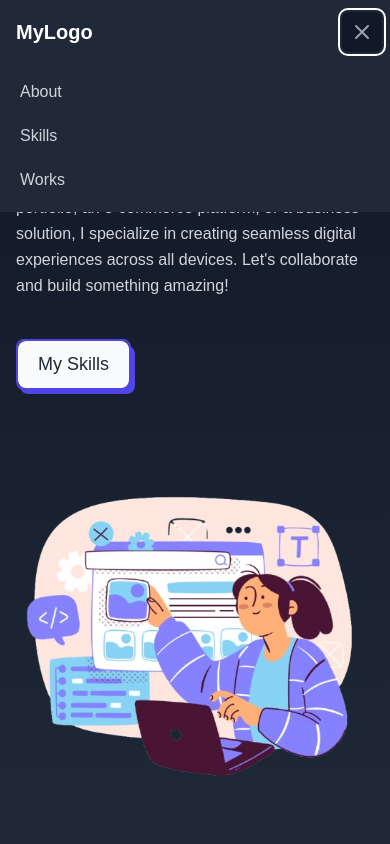
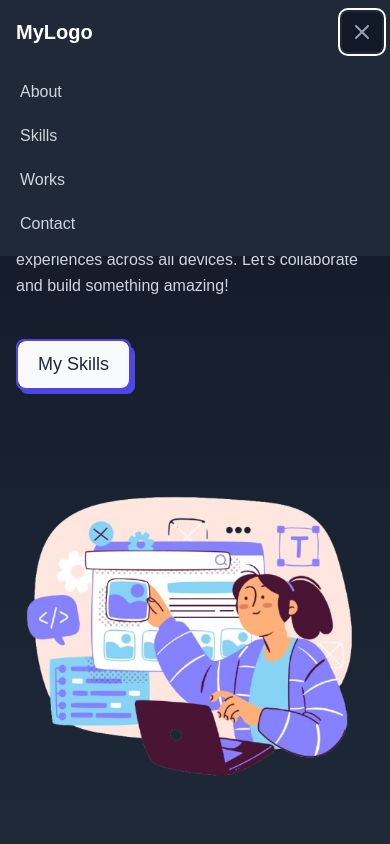
Before and after one commit to Ananya-12-cpu/My-portfolio, a Next.js app: page / in a window 390 px wide. Both pictures are taken after a click on the button "Open main menu". Shown: the top 844 px of the page. Built offline with nearby package versions, Linux system fonts and the light colour scheme.

Commit message:
mobile navbar

```diff
--- a/app/components/Navbar.tsx
+++ b/app/components/Navbar.tsx
@@ -23,12 +23,7 @@ const Navbar = () => {
             </div>
             <div className="hidden md:block">
               <div className="ml-10 flex items-baseline space-x-4">
-                {/* <Link
-                  href="/"
-                  className="text-gray-300 hover:bg-gray-700 hover:text-white px-3 py-2 rounded-md text-sm font-medium"
-                >
-                  Home
-                </Link> */}
+
                 <Link
                   href="#about"
                   className="text-gray-300 hover:bg-gray-700 hover:text-white px-3 py-2 rounded-md text-sm font-medium"
@@ -106,29 +101,29 @@ const Navbar = () => {
         <div className="md:hidden">
           <div className="px-2 pt-2 pb-3 space-y-1 sm:px-3">
             <Link
-              href="/about"
+              href="#about"
               className="text-gray-300 hover:bg-gray-700 hover:text-white block px-3 py-2 rounded-md text-base font-medium"
             >
               About
             </Link>
             <Link
-              href="/skill"
+              href="#skill"
               className="text-gray-300 hover:bg-gray-700 hover:text-white block px-3 py-2 rounded-md text-base font-medium"
             >
               Skills
             </Link>
             <Link
-              href="/works"
+              href="#works"
               className="text-gray-300 hover:bg-gray-700 hover:text-white block px-3 py-2 rounded-md text-base font-medium"
             >
               Works
             </Link>
-            {/* <Link
-              href="/contact"
+            <Link
+              href="#contact"
               className="text-gray-300 hover:bg-gray-700 hover:text-white block px-3 py-2 rounded-md text-base font-medium"
             >
               Contact
-            </Link> */}
+            </Link>
           </div>
         </div>
       )}
```
